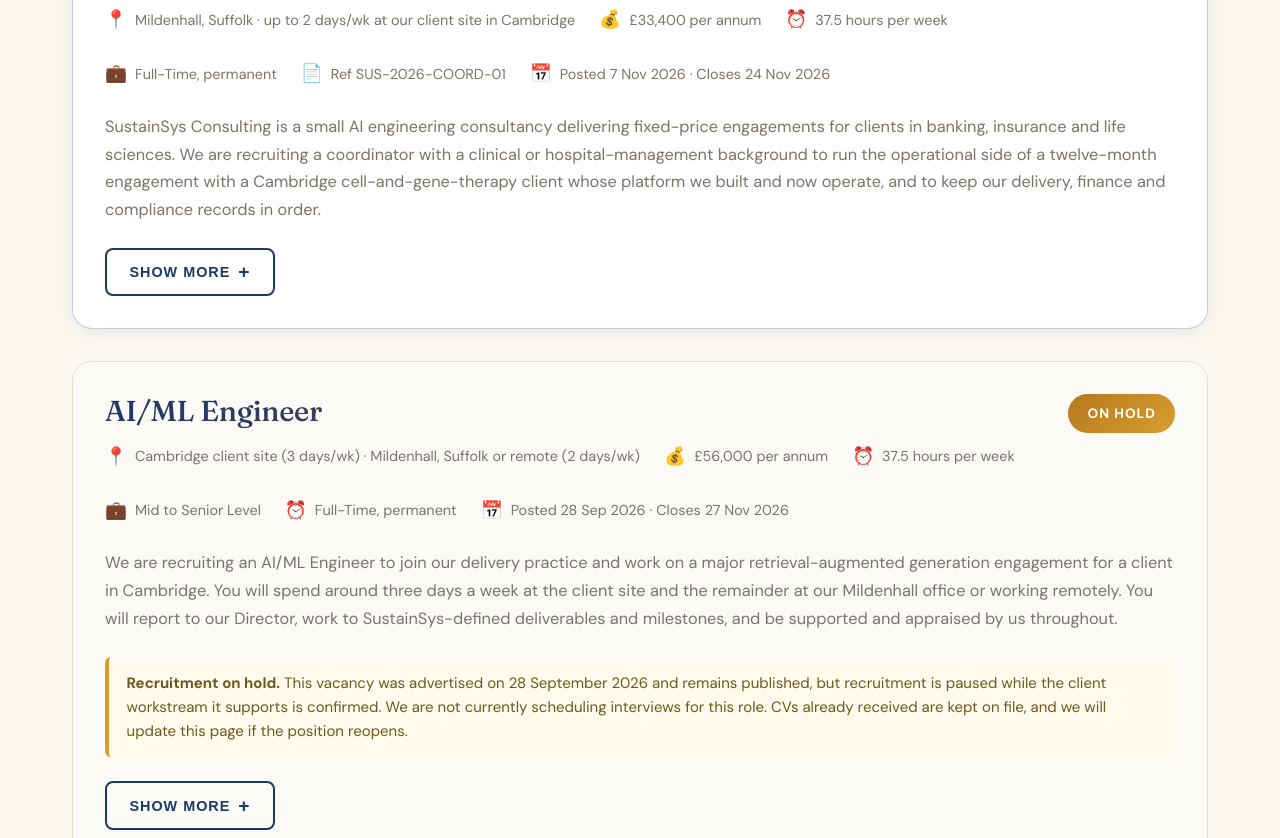
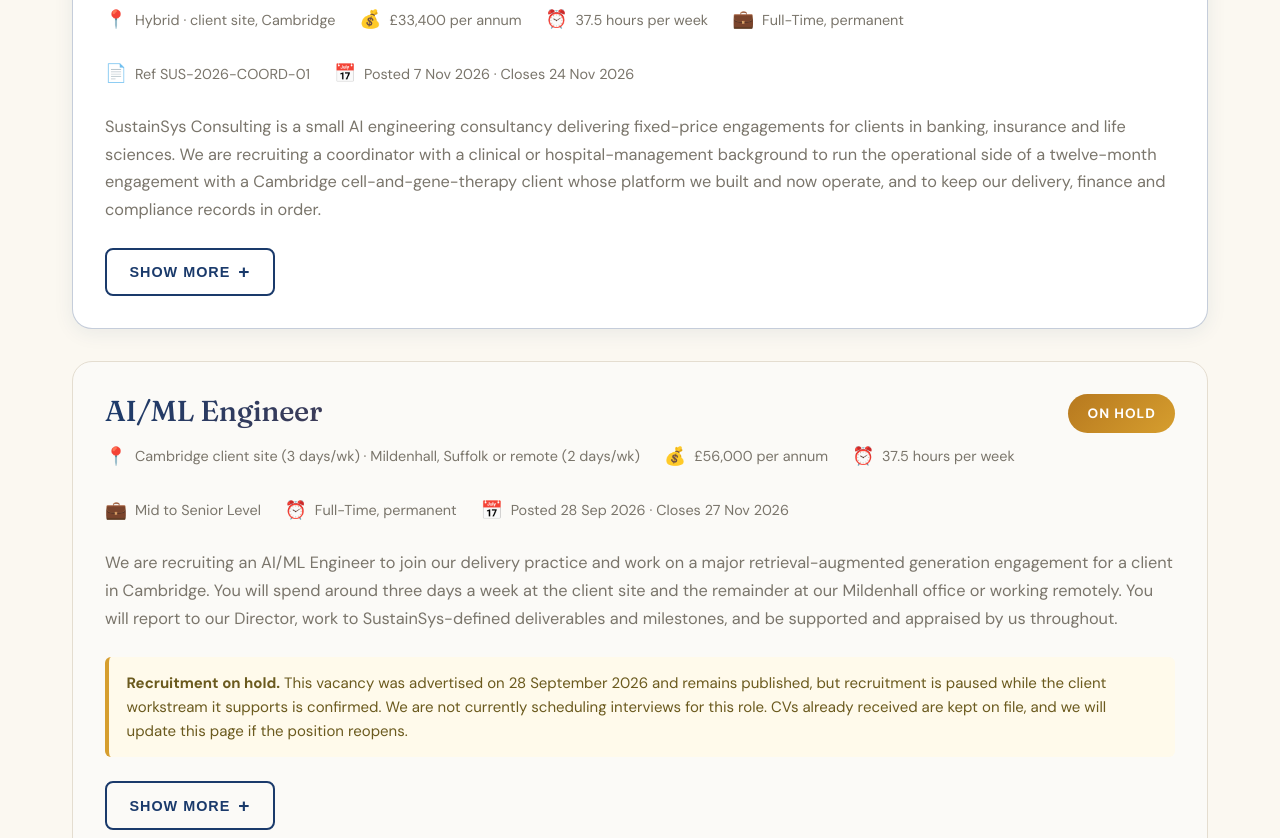
Before and after one commit to Sustainsys2025/Sustainsys_Website, a plain HTML site: page job-openings.html in a window 1280 px wide. Shown: the part 628-1466 px from the top of the page. Drawn offline with Linux system fonts and the light colour scheme.

Commit message:
Careers: Coordinator listing - hybrid Cambridge location headline, drop SOC code
Co-Authored-By: Claude Fable 5.1 <noreply@anthropic.com>
Claude-Session: https://claude.ai/code/session_01G26sJDASA247n8WjnmuvWS

```diff
--- a/job-openings.html
+++ b/job-openings.html
@@ -6,7 +6,7 @@
     <meta name="viewport" content="width=device-width, initial-scale=1.0">
     <title>SustainSys - Job Openings</title>
     <meta name="author" content="Sustainsys.co.uk">
-    <meta name="description" content="Careers at SustainSys Consulting Ltd - current vacancies, including Clinical Projects and Client Operations Coordinator (SOC 3549), Mildenhall, Suffolk with client delivery in Cambridge; AI/ML Engineer (SOC 2134) on hold">
+    <meta name="description" content="Careers at SustainSys Consulting Ltd - current vacancies, including Clinical Projects and Client Operations Coordinator (hybrid, client site Cambridge); AI/ML Engineer on hold">
     <meta property="og:title" content="SustainSys Job Openings">
     <meta property="og:type" content="website">
     <meta property="og:url" content="https://sustainsys.co.uk/job-openings">
@@ -491,7 +491,7 @@
                         <div class="job-meta">
                             <div class="job-meta-item">
                                 <span class="job-meta-icon">&#128205;</span>
-                                <span>Mildenhall, Suffolk &middot; up to 2 days/wk at our client site in Cambridge</span>
+                                <span>Hybrid &middot; client site, Cambridge</span>
                             </div>
                             <div class="job-meta-item">
                                 <span class="job-meta-icon">&#128176;</span>
@@ -538,13 +538,12 @@
                             <ul class="job-list">
                                 <li><strong>Job title:</strong> Clinical Projects and Client Operations Coordinator</li>
                                 <li><strong>Reference:</strong> SUS-2026-COORD-01</li>
-                                <li><strong>Occupation code:</strong> SOC 3549 &mdash; Business associate professionals not elsewhere classified</li>
                                 <li><strong>Salary:</strong> &pound;33,400 per annum, paid monthly through PAYE</li>
                                 <li><strong>Hours:</strong> 37.5 per week, Monday to Friday, 09:00&ndash;17:30</li>
                                 <li><strong>Contract:</strong> Full-time, permanent</li>
                                 <li><strong>Reports to:</strong> Director, SustainSys Consulting Ltd</li>
                                 <li><strong>Base:</strong> Registered office, Unit A, 82 James Carter Road, Mildenhall, Suffolk IP28 7DE (normal place of work)</li>
-                                <li><strong>Work pattern:</strong> Attendance at our client&rsquo;s site in Cambridge up to two days per week as the engagement requires; remaining days at the Mildenhall office or remote by agreement</li>
+                                <li><strong>Work pattern:</strong> Hybrid &mdash; attendance at our client&rsquo;s site in Cambridge as the engagement requires (up to two days per week), with remaining days remote or at our Mildenhall office by agreement</li>
                                 <li><strong>Travel:</strong> A full UK driving licence is required for travel between the Mildenhall office, the Cambridge client site and other client locations</li>
                                 <li><strong>Delivery model:</strong> All work is delivered under a SustainSys statement of work. SustainSys retains full responsibility for the duties, functions and outcomes of the role. The postholder works to SustainSys plans, templates and acceptance criteria, is managed, supervised and appraised by the Director, and is not supplied as labour to, or under the direction or control of, any client.</li>
                                 <li><strong>Posted:</strong> 7 November 2026 &nbsp;&middot;&nbsp; <strong>Closing date:</strong> 24 November 2026</li>
```
